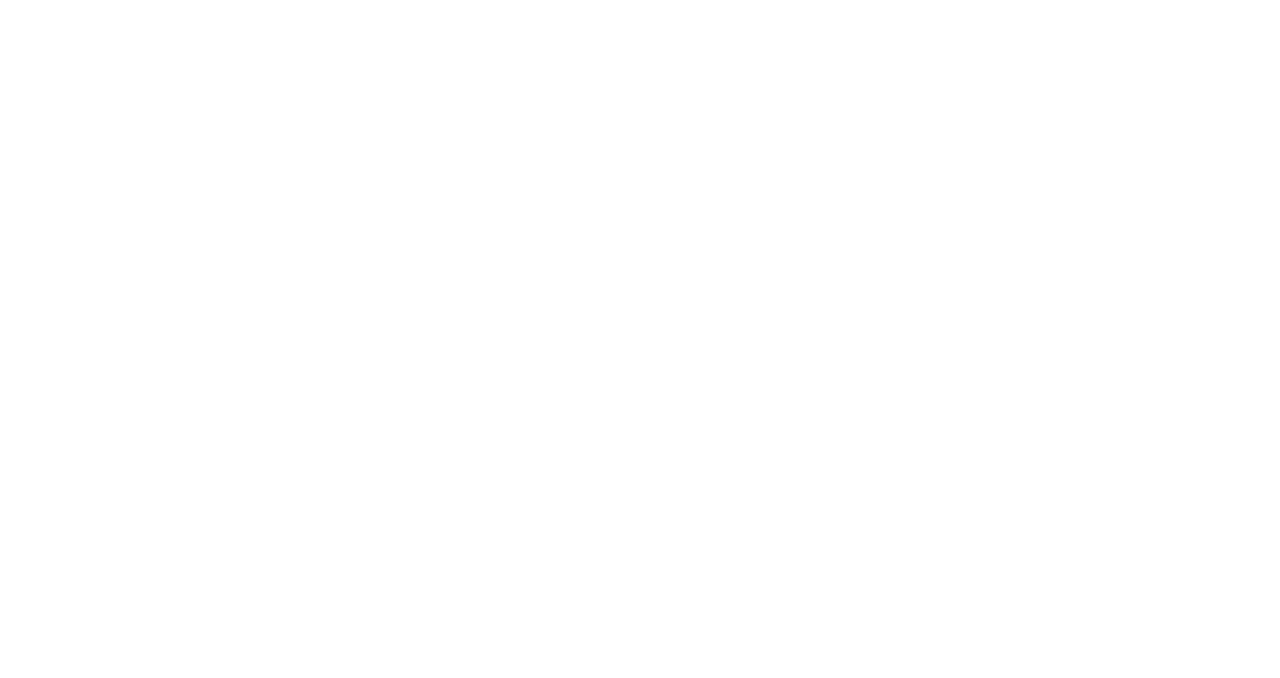
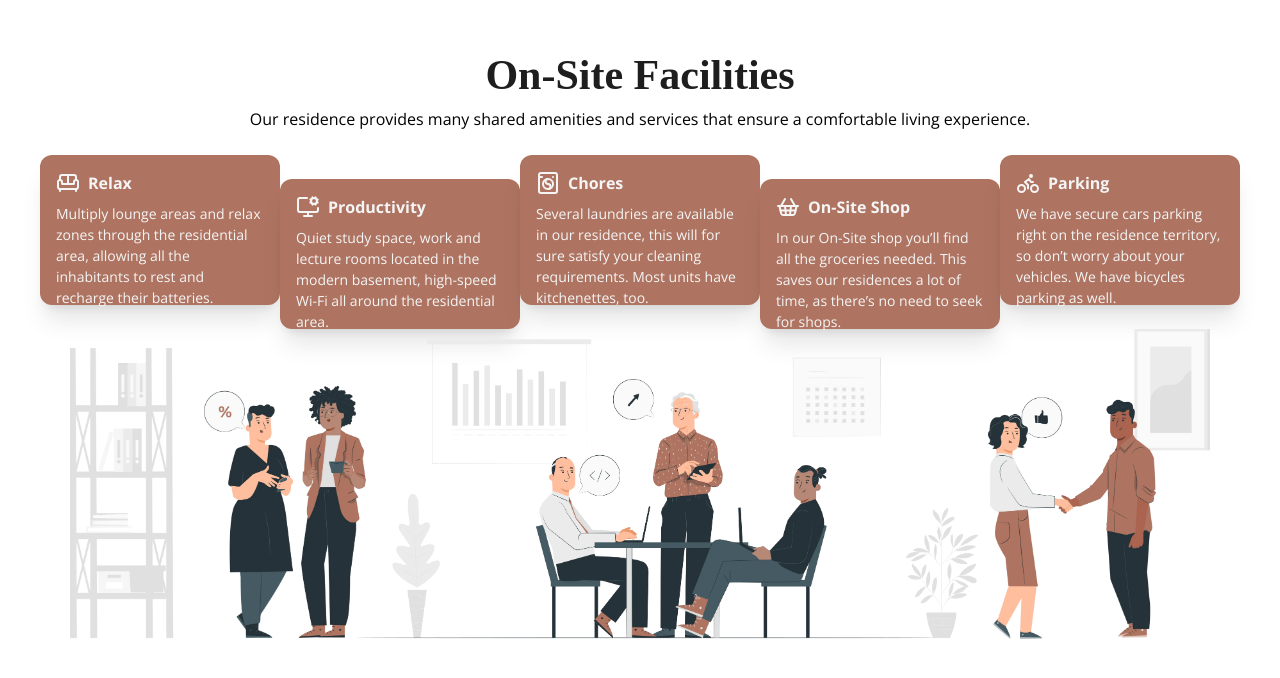
Before and after one commit to ZubalYana/stuffPlace-frontend, a React (Vite) app: page / in a window 1280 px wide. Shown: the part 3196-3874 px from the top of the page. Before the commit the page ends 3200 px from the top, so only its background shows below. Built offline with nearby package versions, Linux system fonts and the light colour scheme; a web font is replaced by a local one.

Commit message:
create facilities screen

```diff
--- a/src/App.tsx
+++ b/src/App.tsx
@@ -3,6 +3,7 @@ import { MainPage } from './components/pages/MainPage'
 import { AboutUs } from './components/pages/AboutUsPage'
 import { AdvantagesPage } from './components/pages/AdvantagesPage'
 import { OurUnitsPage } from './components/pages/OurUnitsPage'
+import { OnSiteFacilities } from './components/pages/OnSiteFacilities'
 function App() {
 
   return (
@@ -11,6 +12,7 @@ function App() {
       <AboutUs />
       <AdvantagesPage />
       <OurUnitsPage />
+      <OnSiteFacilities />
     </>
   )
 }
--- /dev/null
+++ b/src/components/elements/FacilityCard.tsx
@@ -0,0 +1,19 @@
+import type { ReactNode } from "react";
+type FacilityCardProps = {
+    icon: ReactNode,
+    title: string,
+    description: string,
+    index: number
+}
+
+export function FacilityCard({ icon, title, description, index }: FacilityCardProps,) {
+    return (
+        <div className={`w-[260px] h-[150px] rounded-xl bg-[#AE7461] text-[#F5F5F5] p-4 shadow-xl ${index % 2 == 1 ? 'mt-6' : ''}`} key={index}>
+            <div className="flex gap-2">
+                <div>{icon}</div>
+                <p className="text-[16px] font-bold">{title}</p>
+            </div>
+            <p className="text-[14px] font-light mt-2">{description}</p>
+        </div>
+    )
+}
--- /dev/null
+++ b/src/components/pages/OnSiteFacilities.tsx
@@ -0,0 +1,48 @@
+import { Sofa, MonitorCogIcon, WashingMachine, ShoppingBasketIcon, Bike } from "lucide-react";
+import { FacilityCard } from "../elements/FacilityCard";
+export function OnSiteFacilities() {
+    const iconSize = 24;
+    const iconColor = "#F5F5F5";
+
+    const facilities = [
+        {
+            icon: <Sofa size={iconSize} strokeWidth={2} color={iconColor} />,
+            title: "Relax",
+            description: "Multiply lounge areas and relax zones through the residential area, allowing all the inhabitants to rest and recharge their batteries.",
+        },
+        {
+            icon: <MonitorCogIcon size={iconSize} strokeWidth={2} color={iconColor} />,
+            title: "Productivity",
+            description: "Quiet study space, work and lecture rooms located in the modern basement, high-speed Wi-Fi all around the residential area.",
+        },
+        {
+            icon: <WashingMachine size={iconSize} strokeWidth={2} color={iconColor} />,
+            title: "Chores",
+            description: "Several laundries are available in our residence, this will for sure satisfy your cleaning requirements. Most units have kitchenettes, too.",
+        },
+        {
+            icon: <ShoppingBasketIcon size={iconSize} strokeWidth={2} color={iconColor} />,
+            title: "On-Site Shop",
+            description: "In our On-Site shop you’ll find all the groceries needed. This saves our residences a lot of time, as there’s no need to seek for shops.",
+        },
+        {
+            icon: <Bike size={iconSize} strokeWidth={2} color={iconColor} />,
+            title: "Parking",
+            description: "We have secure cars parking right on the residence territory, so don’t worry about your vehicles. We have bicycles parking as well.",
+        },
+    ]
+    return (
+        <div className="w-full min-h-screen p-4 lg:p-10 flex flex-col items-center relative mt-6 lg:mt-0">
+            <h2 className="text-[24px] md:text-[32px] lg:text-[42px] text-[#1E1E1E] font-bold text-center">On-Site Facilities</h2>
+            <p className="text-[12px] xs:text-[13px] w-full md:text-[16px] lg:max-xl:text-[20px] font-light md:w-[85%] xl:w-full text-center">Our residence provides many shared amenities and services that ensure a comfortable living experience.</p>
+            <div className="w-full flex justify-between mt-6">
+                {facilities.map((facility, index) => (
+                    <FacilityCard icon={facility.icon} title={facility.title} description={facility.description} index={index} />
+                ))}
+            </div>
+            <div className="w-full flex justify-center">
+                <img src="./facilities-illustration-widened.webp" alt="facilities-illustration-widened" className="w-[95%]" />
+            </div>
+        </div>
+    );
+}
--- a/src/components/pages/OurUnitsPage.tsx
+++ b/src/components/pages/OurUnitsPage.tsx
@@ -25,7 +25,7 @@ export function OurUnitsPage() {
                 />
             </div>
 
-            <div className="w-full h-13 md:w-[240px] md:h-15 flex justify-center items-center rounded-2xl bg-[#AE7461] gap-3 cursor-pointer mt-8">
+            <div className="w-full h-13 md:w-60 md:h-15 flex justify-center items-center rounded-2xl bg-[#AE7461] gap-3 cursor-pointer mt-8">
                 <Search color="white" size={24} strokeWidth={2.5} />
                 <h3 className="uppercase text-white font-bold text-[18px] md:text-[20px]">See All Units</h3>
             </div>
```
Also changed, not shown: public/facilities-illustration-small.webp (added), public/facilities-illustration-widened.webp (added).
